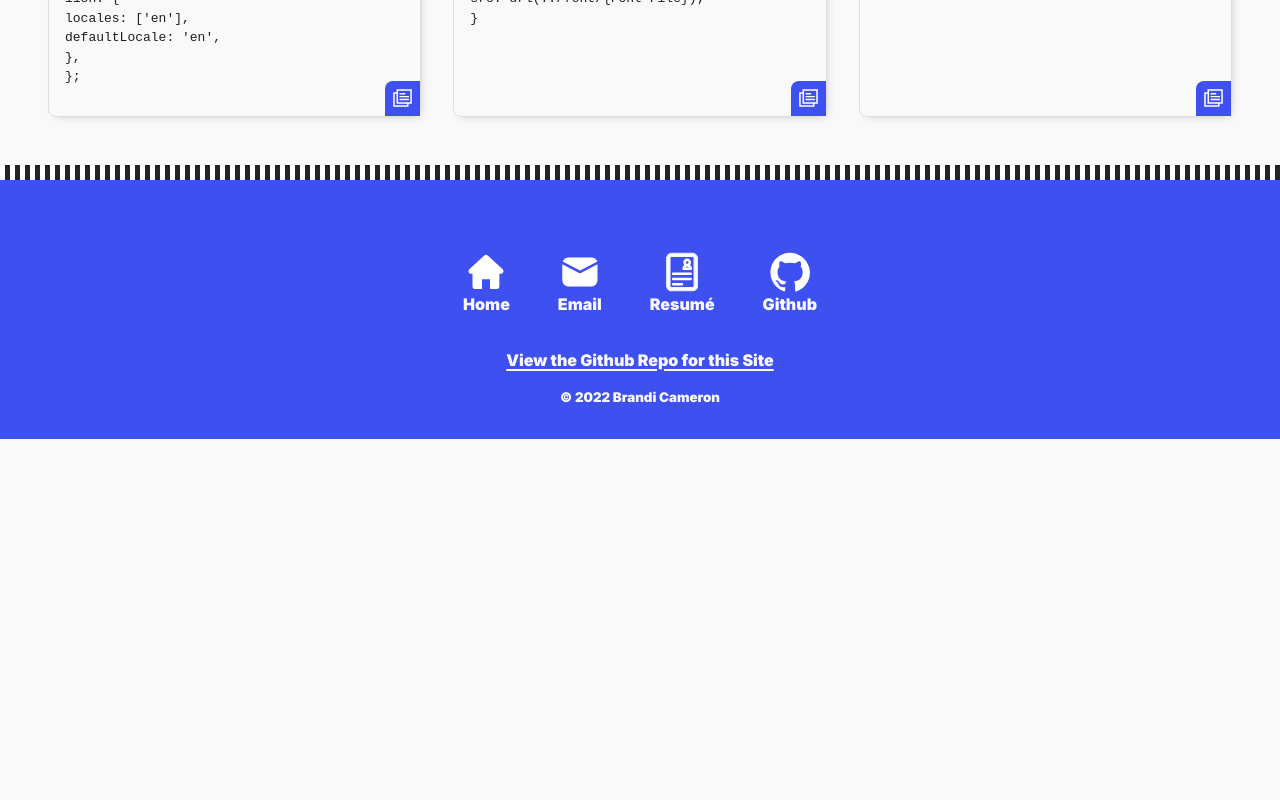
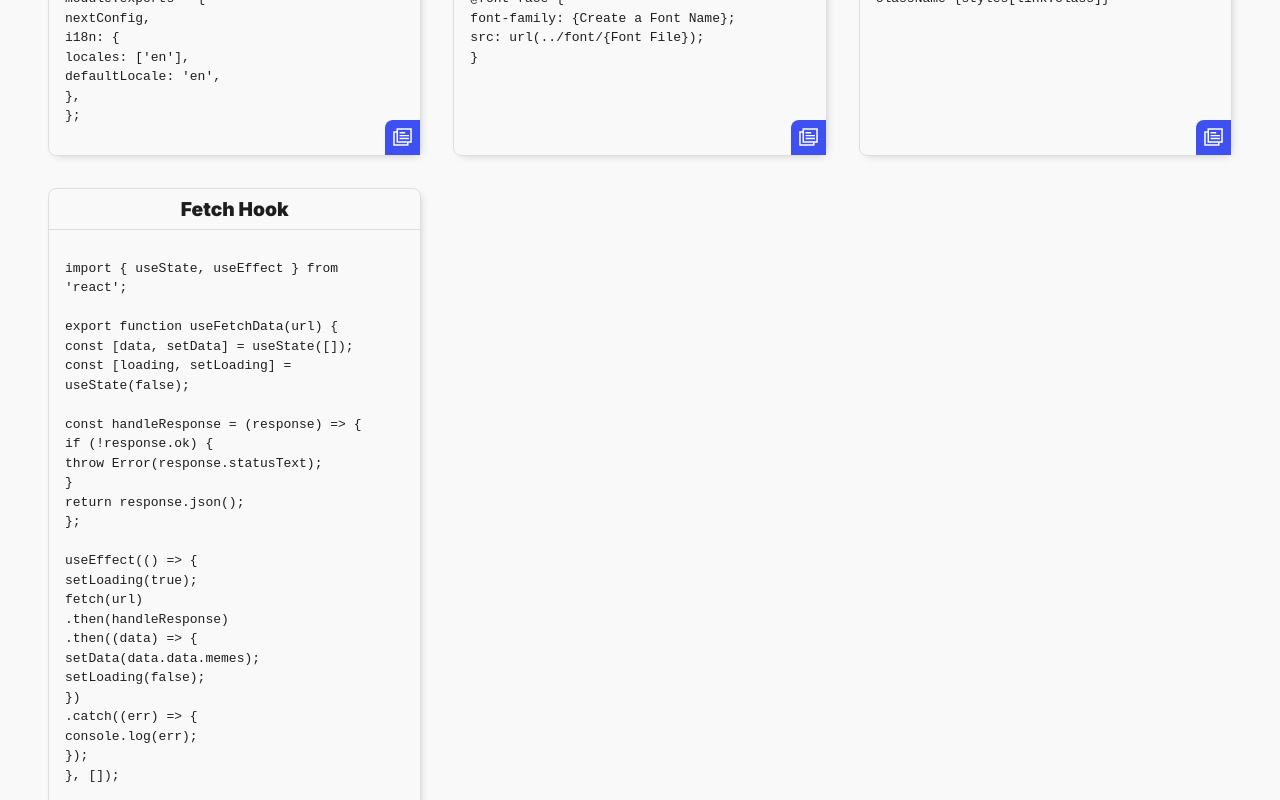
Before and after one commit to brandicameron/brandi, a Next.js app: page /copy in a window 1280 px wide. Shown: the part 1400-2200 px from the top of the page. Before the commit the page ends 1839 px from the top, so only its background shows below. Built offline with nearby package versions, Linux system fonts and the light colour scheme; no server answers.

Commit message:
Added fetch hook to copy page

```diff
--- a/hooks/useLogin.js
+++ b/hooks/useLogin.js
@@ -8,9 +8,9 @@ export const useLogin = () => {
   const loginUser = (email, password) => {
     signInWithEmailAndPassword(auth, email, password).catch((error) => {
       if (error.code === 'auth/user-not-found') {
-        setErrorMessage('Invalid Username/password');
+        setErrorMessage('Invalid username/password');
       } else if (error.code === 'auth/wrong-password') {
-        setErrorMessage('Invalid Username/password');
+        setErrorMessage('Invalid username/password');
       }
       setTimeout(() => {
         setErrorMessage('');
--- a/pages/copy.js
+++ b/pages/copy.js
@@ -20,6 +20,12 @@ export default function Copy() {
 }
 
 const copyCode = [
+  {
+    title: 'Media Query',
+    code: `@media screen and (max-width: 600px) {
+
+    }`,
+  },
   {
     title: 'Flex Center',
     code: `display: flex;
@@ -50,12 +56,6 @@ const copyCode = [
     code: `position: absolute;
     left: 50%;
     transform: translateX(-50%);`,
-  },
-  {
-    title: 'Media Query',
-    code: `@media screen and (max-width: 600px) {
-
-    }`,
   },
   {
     title: 'Box Shadow',
@@ -122,4 +122,36 @@ const copyCode = [
     title: 'Add class when map()',
     code: `className={styles[link.class]}`,
   },
+  {
+    title: 'Fetch Hook',
+    code: `import { useState, useEffect } from 'react';
+
+    export function useFetchData(url) {
+      const [data, setData] = useState([]);
+      const [loading, setLoading] = useState(false);
+
+      const handleResponse = (response) => {
+        if (!response.ok) {
+          throw Error(response.statusText);
+        }
+        return response.json();
+      };
+
+      useEffect(() => {
+        setLoading(true);
+        fetch(url)
+          .then(handleResponse)
+          .then((data) => {
+            setData(data.data.memes);
+            setLoading(false);
+          })
+          .catch((err) => {
+            console.log(err);
+          });
+      }, []);
+
+      return { data, loading };
+    }
+    `,
+  },
 ];
```
